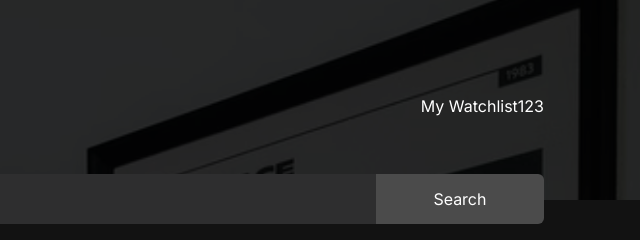
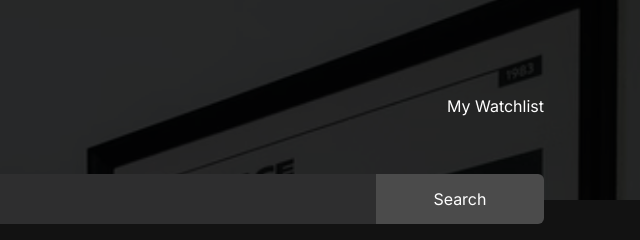
Before and after one commit to BirdOfSteel/Movie-Database, a website built with Vite: page index.html in a window 1280 px wide. Shown: the top 240 px of the page, 640-1280 px from the left. Built offline with nearby package versions, Linux system fonts and the light colour scheme; files whose address does not match are found by name.

Commit message:
Reverting test change

```diff
--- a/index.html
+++ b/index.html
@@ -11,7 +11,7 @@
             <div id="banner-div">
                 <div id="banner-text-div">
                     <h1 id="main-heading">Find your film</h1>
-                    <a href="watchlist.html" id="watchlist-btn">My Watchlist123</a>
+                    <a href="watchlist.html" id="watchlist-btn">My Watchlist</a>
                 </div>
             </div>
 
```
